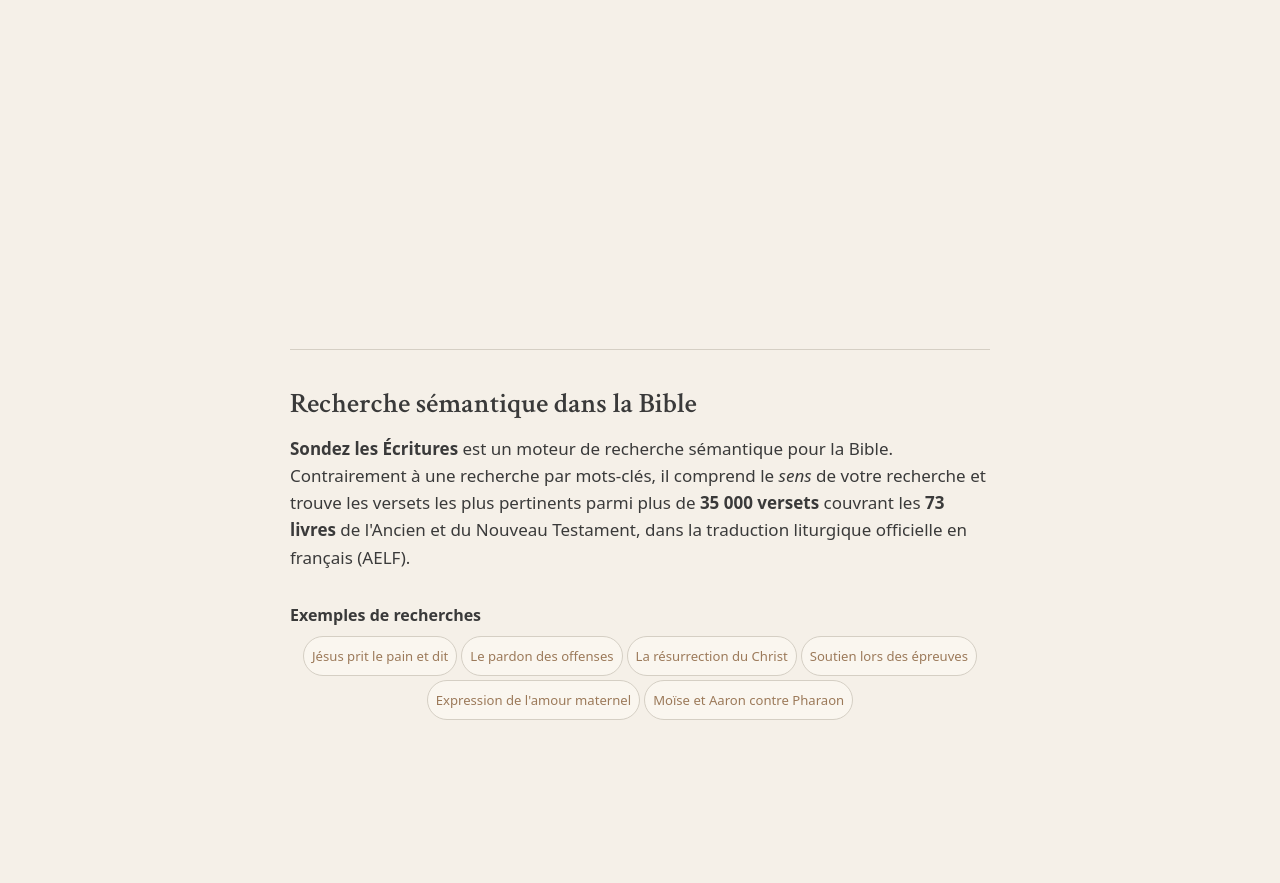
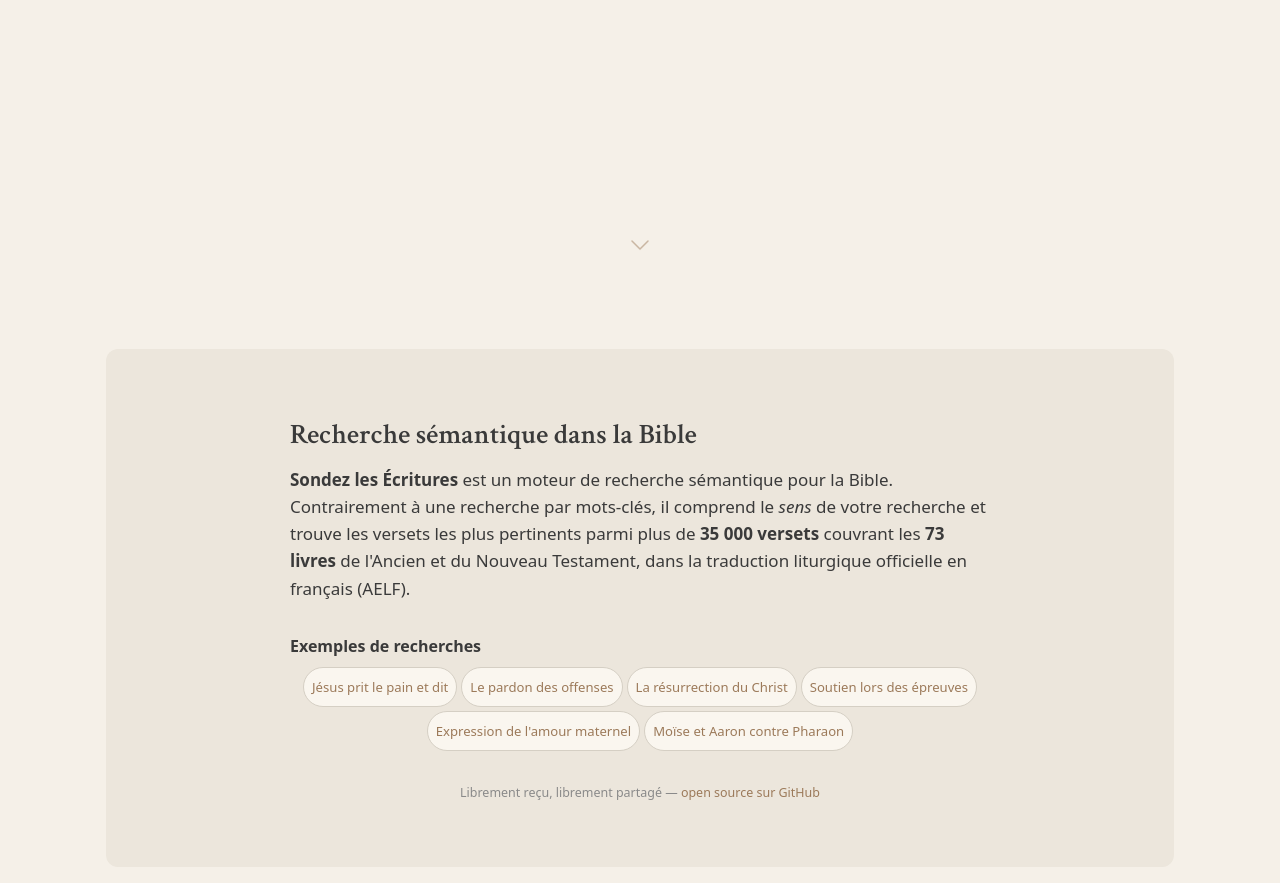
Before and after one commit to antoine-de-daran/rag_bible, a FastAPI app: page / in a window 1280 px wide. Shown: the part 531-1414 px from the top of the page. Before the commit the page ends 1251 px from the top, so only its background shows below. Run offline with FastAPI, Linux system fonts and the light colour scheme; parts of the project's set-up code (start-up, migrations or seed data) failed here and were passed over; some libraries are stand-ins or nearby versions.

Commit message:
fix(ui): keep hero viewport-height with scrollable results
Section 1 (search + results) now always fills the viewport.
Section 2 (SEO content) and scroll hint stay below the fold,
reachable by scrolling. Example queries scroll to top on click.

Co-Authored-By: Claude Opus 4.6 <noreply@anthropic.com>

```diff
--- a/static/app.js
+++ b/static/app.js
@@ -662,6 +662,8 @@ document.addEventListener("DOMContentLoaded", function () {
       var btn = evt.target.closest(".example-query");
       if (!btn || !btn.dataset.query) return;
 
+      window.scrollTo({ top: 0, behavior: "smooth" });
+
       if (appState.searchBar) {
         appState.searchBar.setValue(btn.dataset.query);
         htmx.trigger(
@@ -670,6 +672,21 @@ document.addEventListener("DOMContentLoaded", function () {
         );
       }
     });
+  }
+
+  function initScrollHint() {
+    var hint = document.querySelector(".scroll-hint");
+    if (!hint) return;
+
+    function onScroll() {
+      if (window.scrollY > 50) {
+        hint.classList.add("faded");
+      } else {
+        hint.classList.remove("faded");
+      }
+    }
+
+    window.addEventListener("scroll", onScroll, { passive: true });
   }
 
   function initOfflineDetection() {
@@ -697,6 +714,7 @@ document.addEventListener("DOMContentLoaded", function () {
   initCarouselNavigation(window.appState);
   initHistorySidebar(window.appState);
   initExampleQueries(window.appState);
+  initScrollHint();
   initOfflineDetection();
 
   if ("serviceWorker" in navigator) {
--- a/static/index.html
+++ b/static/index.html
@@ -70,7 +70,7 @@
 
   <div class="hero-section">
   <header class="page-header" aria-label="Sondez les Écritures - Recherche sémantique">
-    <h1>« Sondez les Écritures »</h1>
+    <h1><a href="/static/index.html" class="home-link">« Sondez les Écritures »</a></h1>
     <p class="verse-ref-header"><em>Jean 5:39</em></p>
     <p class="description">Décrivez un thème, une situation ou un passage biblique pour trouver les versets les plus pertinents.</p>
   </header>
@@ -103,6 +103,13 @@
       <div id="results-content"></div>
     </div>
   </main>
+  <div class="scroll-hint" aria-hidden="true">
+    <svg width="20" height="12" viewBox="0 0 20 12" fill="none"
+         stroke="currentColor" stroke-width="1.5"
+         stroke-linecap="round" stroke-linejoin="round">
+      <polyline points="2,2 10,10 18,2"/>
+    </svg>
+  </div>
   </div>
 
   <section class="seo-content" aria-label="À propos">
@@ -132,6 +139,11 @@
         <button type="button" class="example-query" role="listitem"
                 data-query="Moïse et Aaron contre Pharaon">Moïse et Aaron contre Pharaon</button>
       </div>
+      <p class="github-link">
+        Librement re&ccedil;u, librement partag&eacute; &mdash;
+        <a href="https://github.com/antoine-de-daran/rag_bible"
+           target="_blank" rel="noopener noreferrer">open source sur GitHub</a>
+      </p>
     </div>
   </section>
 
--- a/static/styles.css
+++ b/static/styles.css
@@ -7,8 +7,9 @@
 :root {
   /* Backgrounds */
   --color-bg: #f5f0e8;
+  --color-bg-alt: #ece6dc;
   --color-bg-card: #faf6ef;
-  --color-sidebar-bg: #ede8df;
+  --color-sidebar-bg: #e3ddd2;
 
   /* Text */
   --color-text: #3a3a3a;
@@ -96,6 +97,7 @@ body {
 /* --- Hero Section (full-viewport landing) --- */
 
 .hero-section {
+  position: relative;
   display: flex;
   flex-direction: column;
   min-height: 100vh;
@@ -110,6 +112,30 @@ body {
 .hero-section::after {
   content: "";
   flex: 3 0 0px;
+}
+
+/* --- Scroll Hint --- */
+
+.scroll-hint {
+  position: absolute;
+  bottom: var(--space-lg);
+  left: 50%;
+  transform: translateX(-50%);
+  color: var(--color-accent);
+  opacity: 0.5;
+  animation: scroll-hint-bob 2.5s ease-in-out infinite;
+  transition: opacity 400ms ease-out;
+  pointer-events: none;
+}
+
+.scroll-hint.faded {
+  opacity: 0;
+}
+
+
+@keyframes scroll-hint-bob {
+  0%, 100% { transform: translateX(-50%) translateY(0); }
+  50% { transform: translateX(-50%) translateY(6px); }
 }
 
 /* --- Utilities --- */
@@ -730,18 +789,15 @@ textarea:focus-visible {
   width: 100%;
   max-width: var(--max-width);
   margin: var(--space-xl) auto 0;
-  padding: 0 var(--space-md);
+  padding: var(--space-xl) var(--space-md);
+  background-color: var(--color-bg-alt);
+  border-radius: var(--radius-lg);
 }
 
-.results-active .seo-content {
-  display: none;
-}
 
 .seo-content-inner {
   max-width: 640px;
   margin: 0 auto;
-  border-top: 1px solid var(--color-border);
-  padding-top: var(--space-lg);
 }
 
 .seo-heading {
@@ -795,6 +851,24 @@ textarea:focus-visible {
 .example-query:hover {
   background: var(--color-highlight);
   border-color: var(--color-accent);
+}
+
+/* --- GitHub Link --- */
+
+.github-link {
+  text-align: center;
+  font-family: var(--font-ui);
+  font-size: 0.78rem;
+  color: var(--color-text-muted);
+}
+
+.github-link a {
+  color: var(--color-accent);
+  text-decoration: none;
+}
+
+.github-link a:hover {
+  text-decoration: underline;
 }
 
 /* --- Reduced Motion --- */
```
Also changed, not shown: other parts of static/styles.css (+37 -4 lines), 1 other file.
